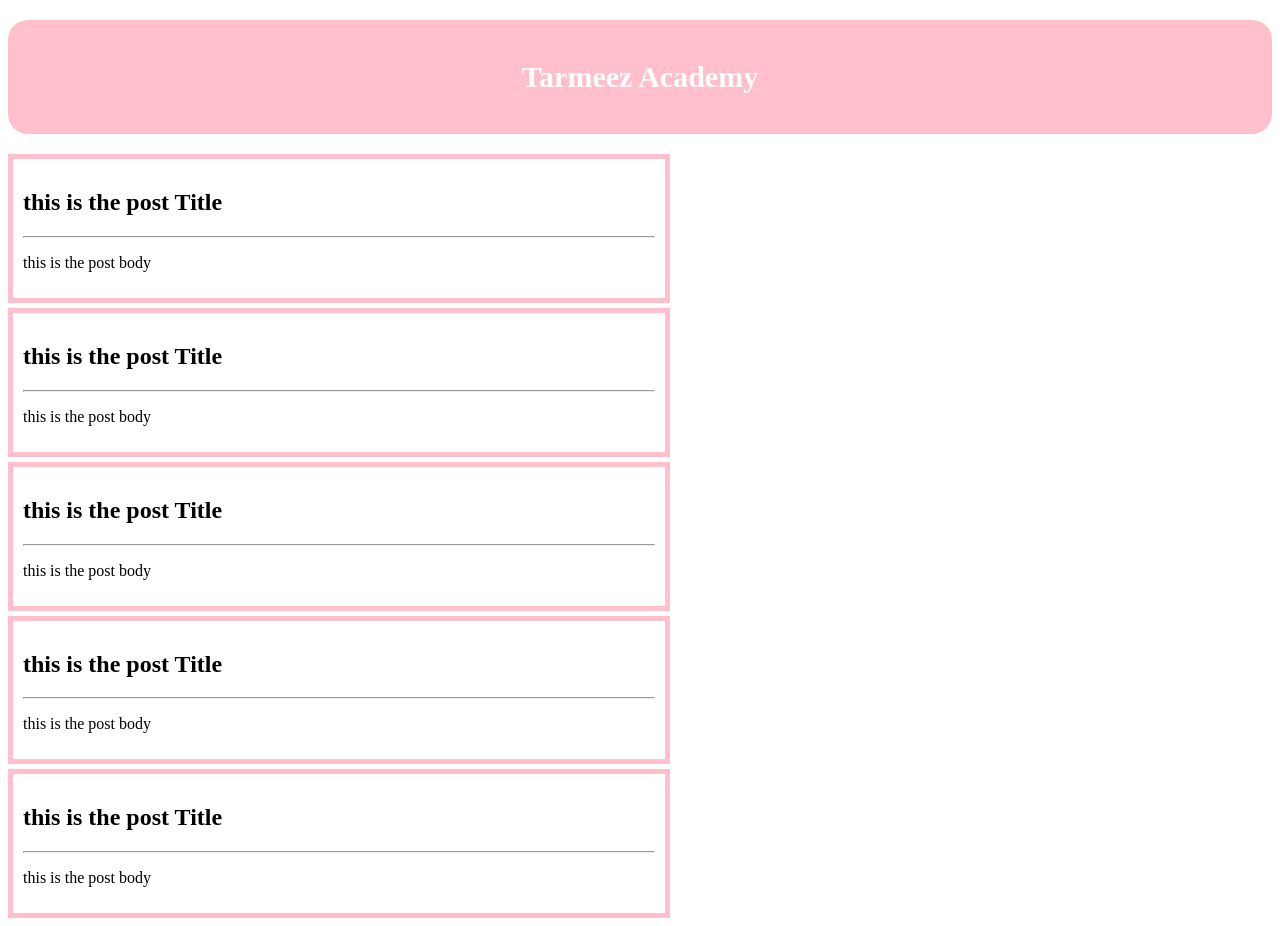
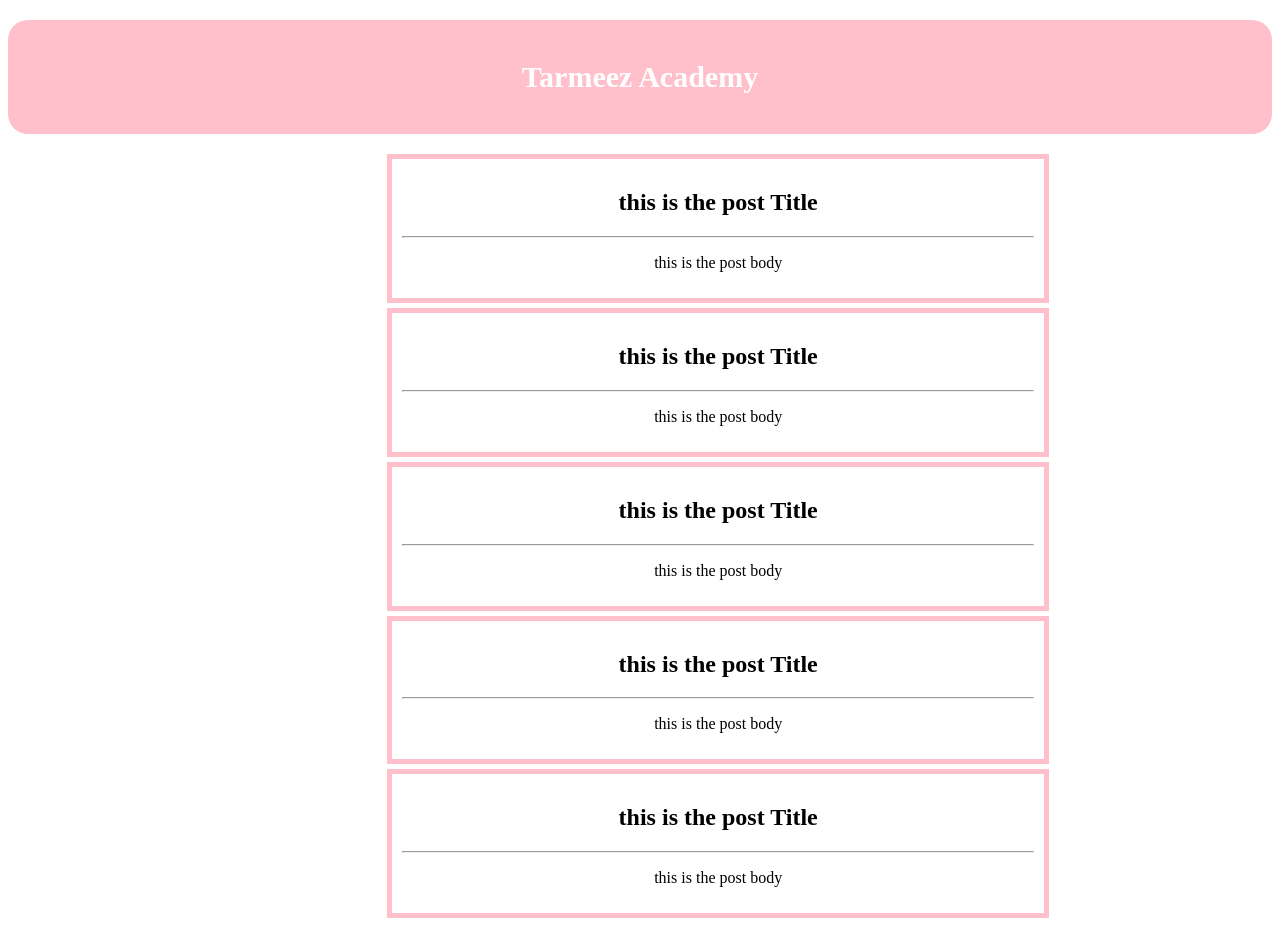
Before and after one commit to AyaYasser01/challenge_One, a React (Vite) app: page / in a window 1280 px wide. Built offline with nearby package versions, Linux system fonts and the light colour scheme.

Commit message:
add text css

```diff
--- a/src/component/Post/Post.jsx
+++ b/src/component/Post/Post.jsx
@@ -7,7 +7,9 @@
     <div style={{padding:"10px",
     border:"solid 5px pink ",
     width:"50%",
-    marginBottom:"5px"}
+    marginLeft:"30%",
+    marginBottom:"5px",
+    textAlign:"center"}
     }>
       <h2 >this is the post Title</h2>
       <hr/>
```
